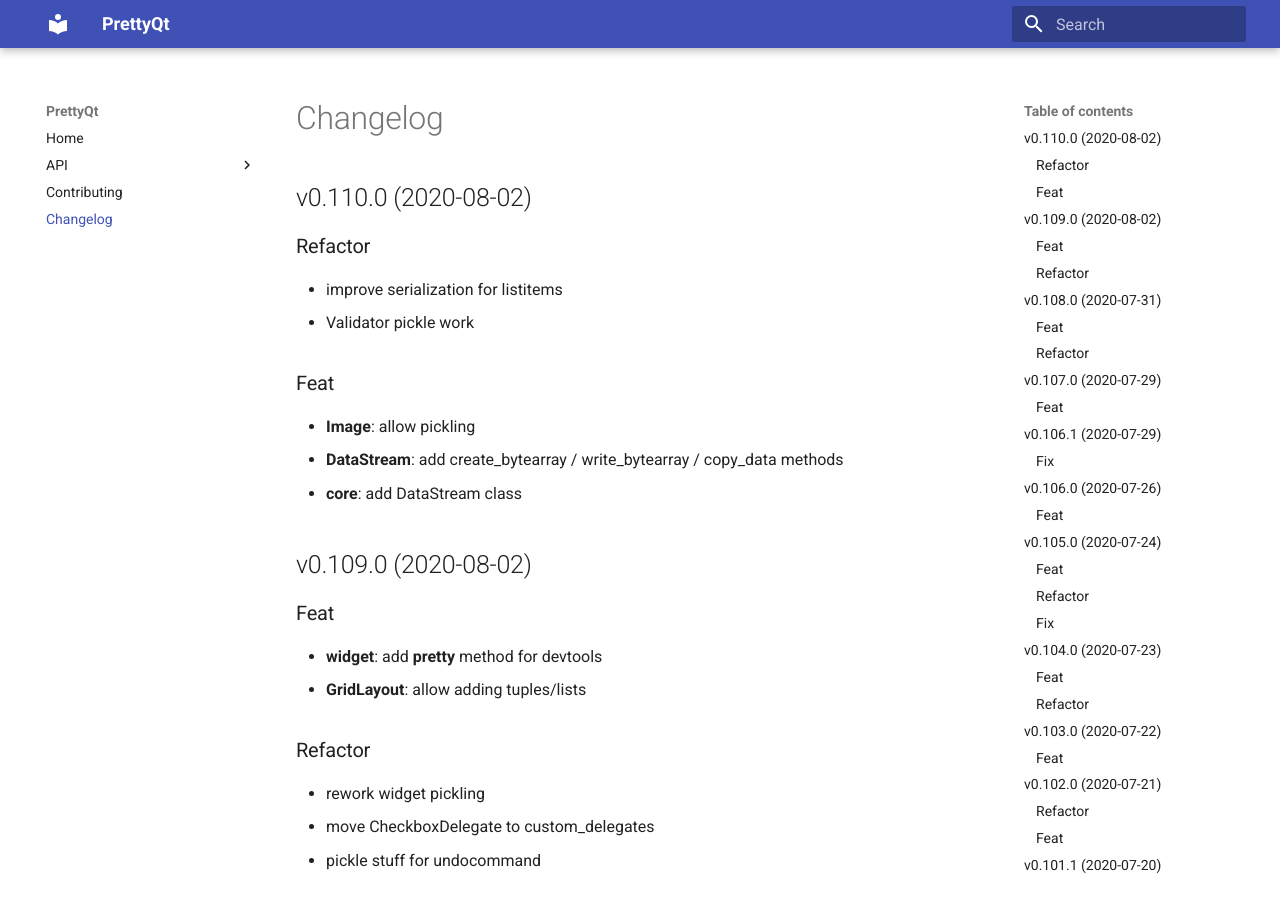
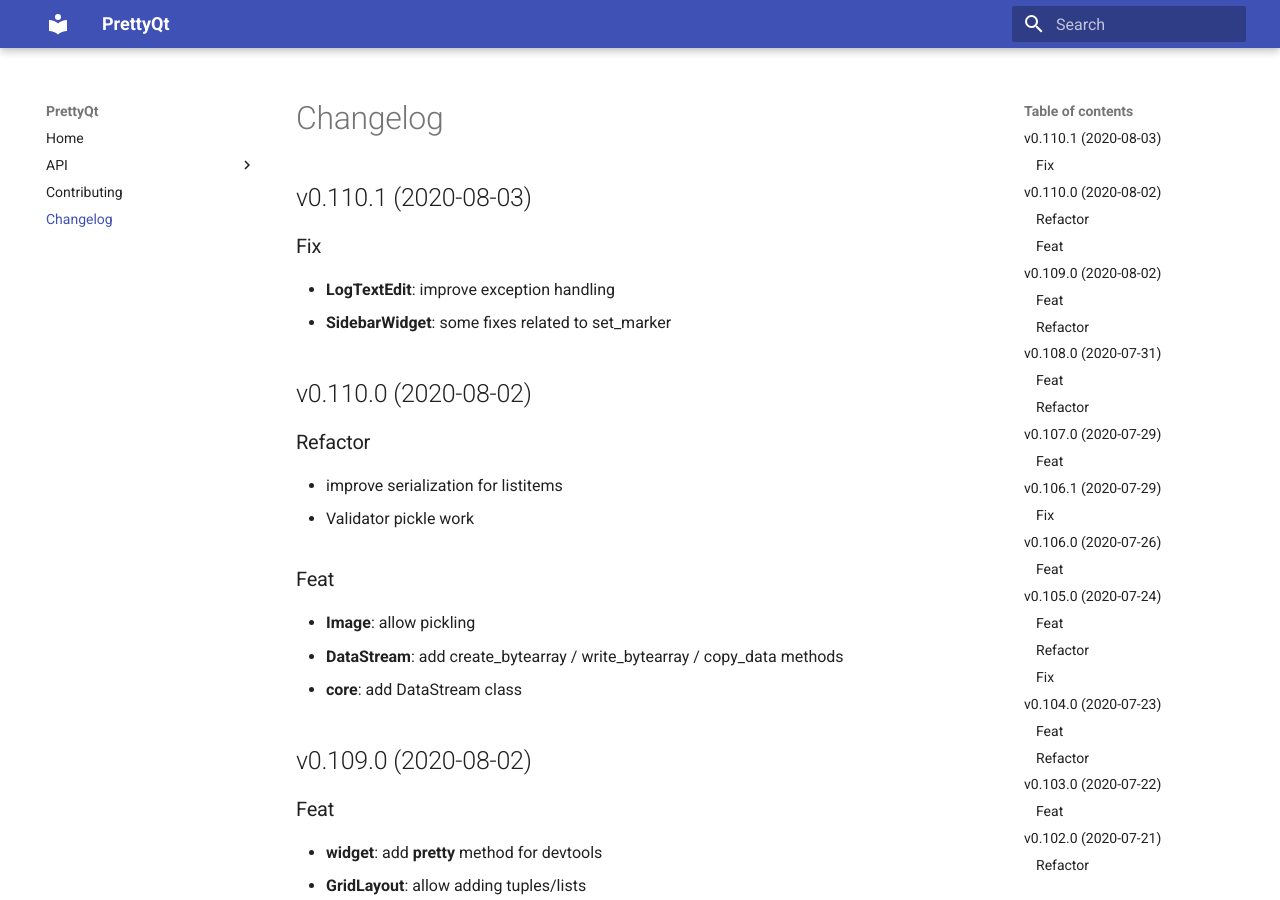
Before and after one commit to phil65/PrettyQt, an MkDocs documentation site: the page built from docs/changelog.md, in a window 1280 px wide and 900 px high. Built offline with MkDocs 1.6.1 and Material for MkDocs 9.7.7, drawn with Linux system fonts in a browser that asks for light colours.

Commit message:
bump: version 0.110.0 → 0.110.1

```diff
--- a/docs/changelog.md
+++ b/docs/changelog.md
@@ -1,3 +1,10 @@
+## v0.110.1 (2020-08-03)
+
+### Fix
+
+- **LogTextEdit**: improve exception handling
+- **SidebarWidget**: some fixes related to set_marker
+
 ## v0.110.0 (2020-08-02)
 
 ### Refactor
--- a/prettyqt/__init__.py
+++ b/prettyqt/__init__.py
@@ -4,7 +4,7 @@
 
 __author__ = """Philipp Temminghoff"""
 __email__ = "phil65@kodi.tv"
-__version__ = "0.110.0"
+__version__ = "0.110.1"
 
 
 __all__ = [
--- a/pyproject.toml
+++ b/pyproject.toml
@@ -1,6 +1,6 @@
 [tool.poetry]
 name = "PrettyQt"
-version = "0.110.0"
+version = "0.110.1"
 description = "A pythonic layer on top of qtpy"
 readme = 'docs/index.md'
 repository = "https://github.com/phil65/prettyqt"
@@ -124,7 +124,7 @@ exclude = '''
 '''
 [tool.commitizen]
 name = "cz_conventional_commits"
-version = "0.110.0"
+version = "0.110.1"
 tag_format = "v$version"
 version_files = [
     "prettyqt/__init__.py:__version__",
--- a/setup.py
+++ b/setup.py
@@ -40,6 +40,6 @@ setup(
     packages=find_packages(),
     test_suite="tests",
     url="https://github.com/phil65/prettyqt",
-    version="0.110.0",
+    version="0.110.1",
     zip_safe=False,
 )
```
Also changed, not shown: CHANGELOG.md (+7 -0 lines).
